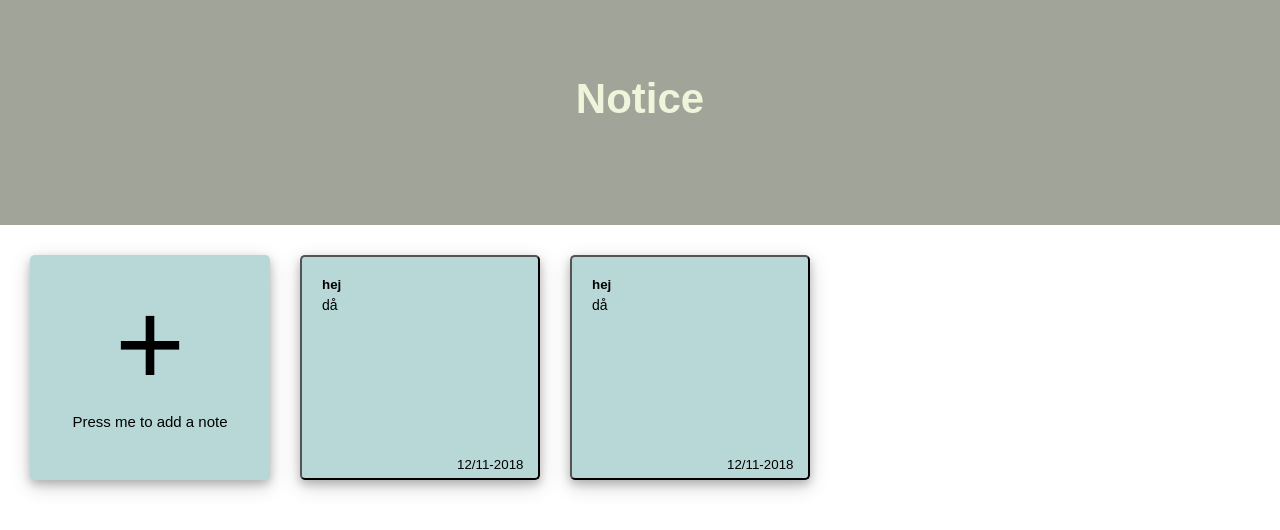
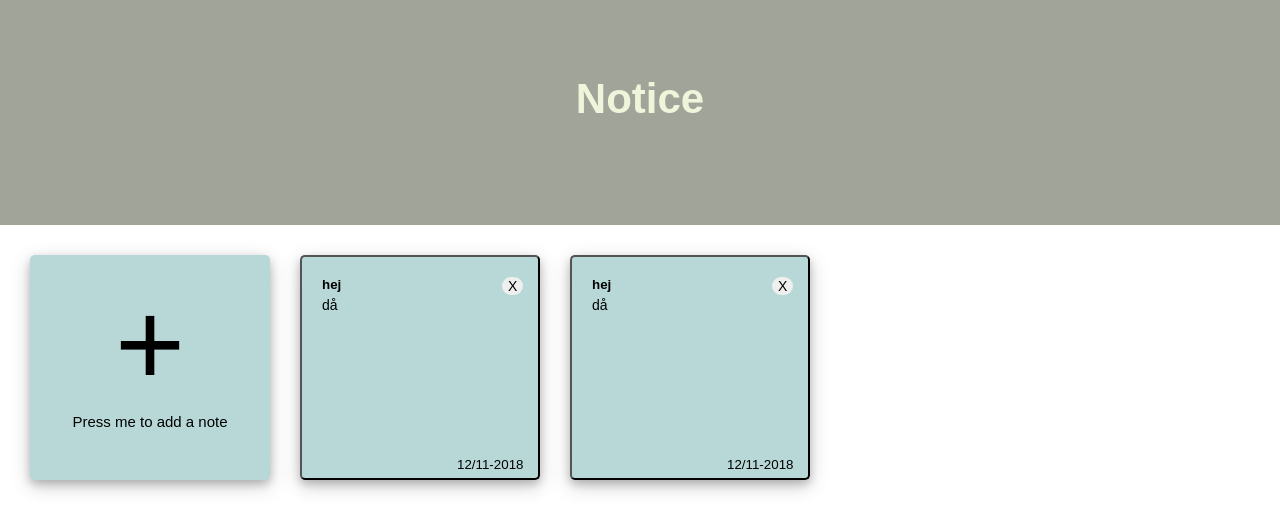
Before and after one commit to viktor-enzell/Pinboard, a React (Create React App) app in the folder client/: page / in a window 1280 px wide. Shown: the top 530 px of the page. Built offline with nearby package versions, Linux system fonts and the light colour scheme; no server answers.

Commit message:
new branch and remove function begun

```diff
--- a/client/src/App.js
+++ b/client/src/App.js
@@ -90,6 +90,12 @@ class App extends Component {
     this.propagateUpdate(noteID);
   };
 
+  deleteNote = (id, e) => {
+    //const notes = object.assign([],this.state.notes);
+    //notes.splice(id,1);
+    //this.setState({notes:notes});
+  }
+
     render() {
      const Background = styled.div`
       display: flex;
@@ -118,6 +124,7 @@ class App extends Component {
                         header={this.state.notes[note].header}
                         body={this.state.notes[note].body}
                         editNote={this.handleModalState}
+                        //deleteNote={this.deleteNote.bind(this,ID)}
                     />
                 ))}
                 {modalState && <Modal
--- a/client/src/components/Note/index.js
+++ b/client/src/components/Note/index.js
@@ -31,15 +31,29 @@ class Note extends React.PureComponent {
       overflow-style: auto;
     `;
 
+    const Trash = styled.button`
+      font-size: 14px;
+      margin-left: 180px;
+      position: absolute;
+      border: none;
+      //background: none;
+      border-radius: 55px;
+      outline: none;
+      &:hover {
+      background: #92bcbc;
+      }
+      `;
+
     const Date = styled.span`
       position: absolute;
       margin-top: 180px;
       margin-left: 135px;
     `;
-    const { header, body, editNote } = this.props;
+    const { header, body, editNote, DeleteNote } = this.props;
     return (
       <Wrapper onClick={editNote}>
         <Heading>{header}</Heading>
+        <Trash onClick={DeleteNote}>X</Trash>
         <BodyText>{body}</BodyText>
         <Date>12/11-2018</Date>
       </Wrapper>
```
